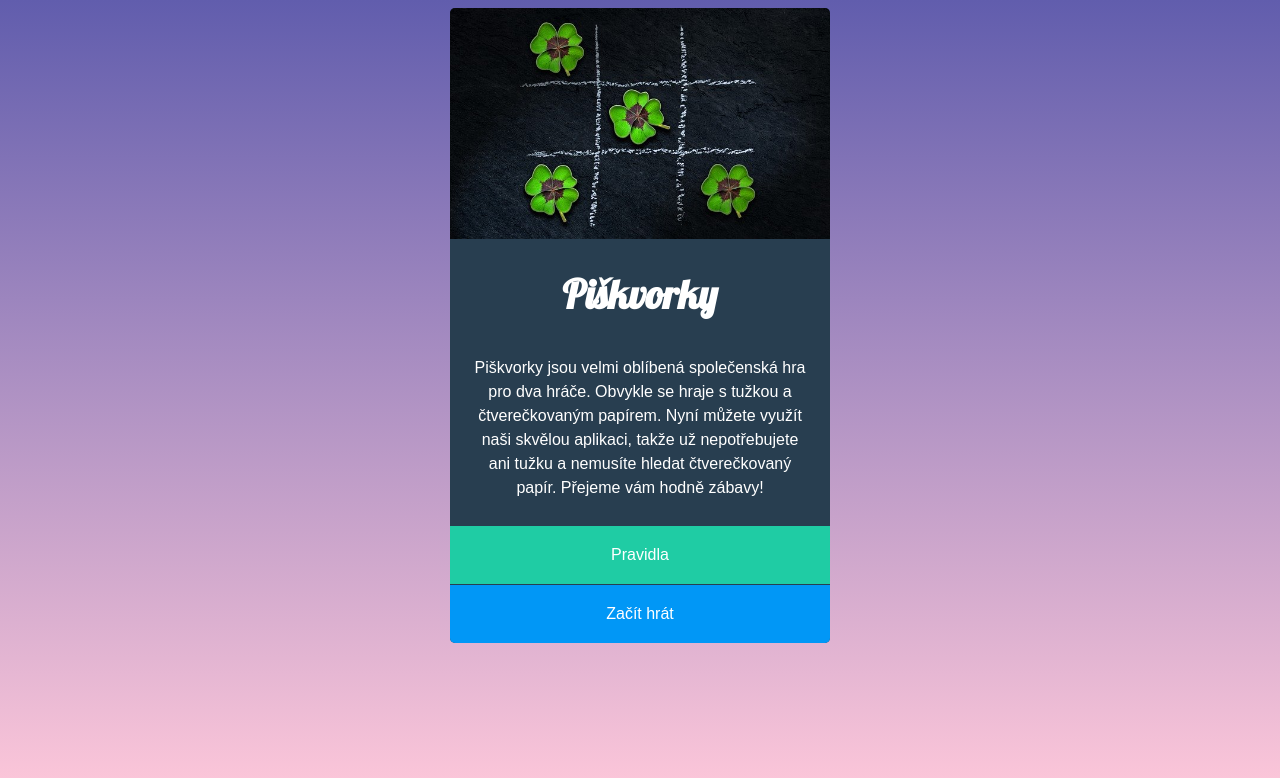
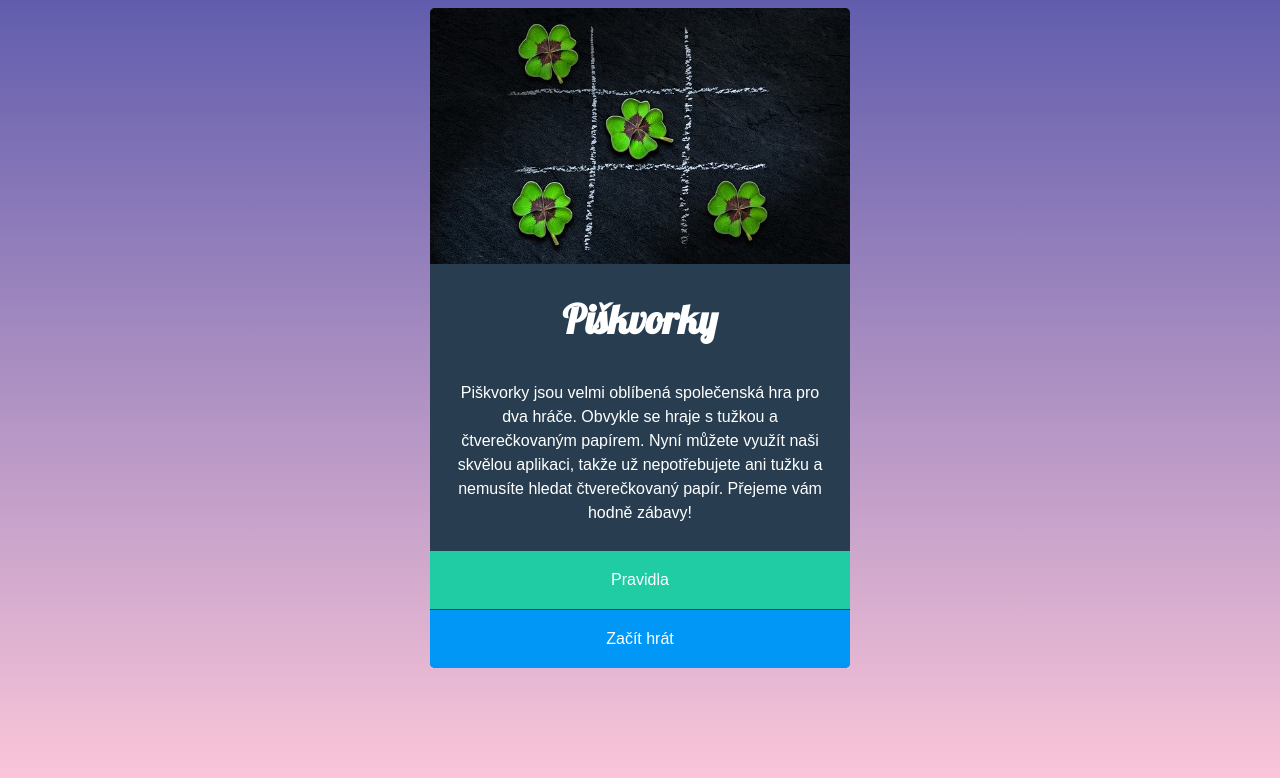
Before and after one commit to ciiryah/piskvorky, a plain HTML site: page index.html in a window 1280 px wide. Drawn offline with Linux system fonts and the light colour scheme.

Commit message:
optimalizace šířky a zaoblení rámečku, responzivity

```diff
--- a/style.css
+++ b/style.css
@@ -15,17 +15,17 @@ body {
 }
 
 .content {
-  width: 30%;
+  width: 420px;
   margin: auto;
   color: white;
   background: #283e50;
   border-radius: 5px;
+  overflow: hidden;
 }
 
 .header {
   display: block;
   width: 100%;
-  border-radius: 5px 5px 0px 0px;
 }
 
 .description {
@@ -35,7 +35,7 @@ body {
 
 h1 {
   font-family: 'Lobster', sans-serif;
-  font-size: 40px;
+  font-size: 2.5rem;
   margin-top: 30px;
 }
 
@@ -66,7 +66,6 @@ p {
 
 .button--blue {
   background-color: #0197f6;
-  border-radius: 0px 0px 5px 5px;
 }
 
 .button--blue:hover {
```
